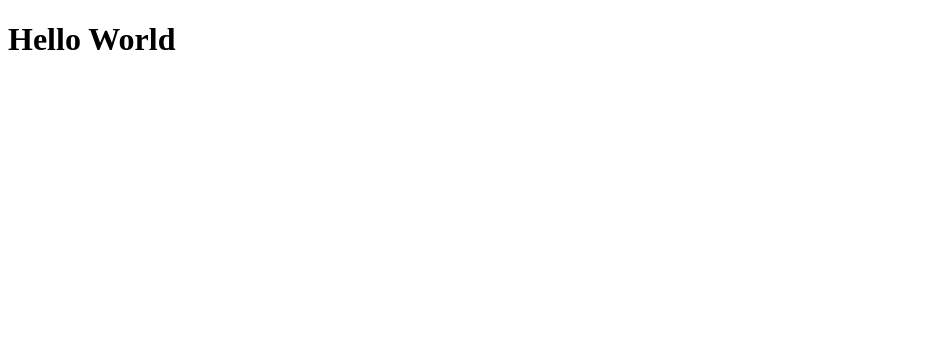
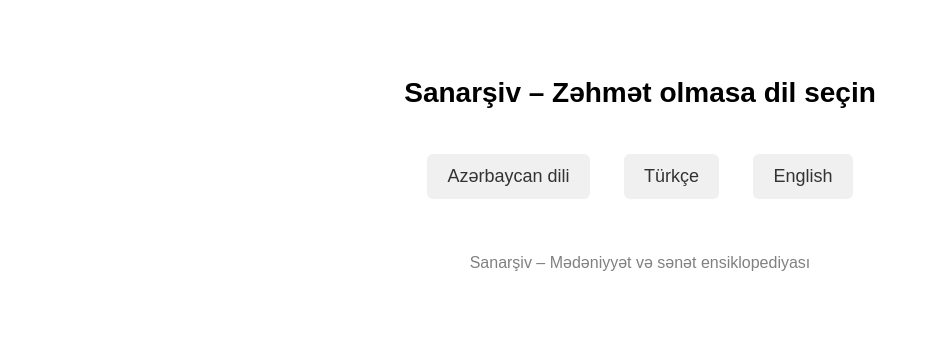
Before and after one commit to Egezort/Sanarsiv, a plain HTML site: page index.html in a window 1280 px wide. Shown: the whole page, without its empty margins (0-930 px from the left). Drawn offline with Linux system fonts and the light colour scheme.

Commit message:
Update index.html

```diff
--- a/index.html
+++ b/index.html
@@ -1,9 +1,43 @@
 <!DOCTYPE html>
-<html>
-  <head>
-    <title>Sanarsiv</title>
-  </head>
-  <body>
-    <h1>Hello World</h1>
-  </body>
+<html lang="az">
+<head>
+  <meta charset="UTF-8">
+  <meta name="viewport" content="width=device-width, initial-scale=1.0">
+  <title>Sanarşiv – Dil seçin</title>
+  <style>
+    body {
+      font-family: sans-serif;
+      text-align: center;
+      padding: 50px;
+    }
+    h1 {
+      font-size: 28px;
+    }
+    .languages {
+      margin-top: 30px;
+    }
+    .languages a {
+      display: inline-block;
+      margin: 15px;
+      padding: 12px 20px;
+      background-color: #f0f0f0;
+      color: #333;
+      text-decoration: none;
+      border-radius: 6px;
+      font-size: 18px;
+    }
+    .languages a:hover {
+      background-color: #d9e4ff;
+    }
+  </style>
+</head>
+<body>
+  <h1>Sanarşiv – Zəhmət olmasa dil seçin</h1>
+  <div class="languages">
+    <a href="https://az.sanarsiv.org">Azərbaycan dili</a>
+    <a href="https://tr.sanarsiv.org">Türkçe</a>
+    <a href="https://en.sanarsiv.org">English</a>
+  </div>
+  <p style="margin-top: 40px; color: gray;">Sanarşiv – Mədəniyyət və sənət ensiklopediyası</p>
+</body>
 </html>
```
